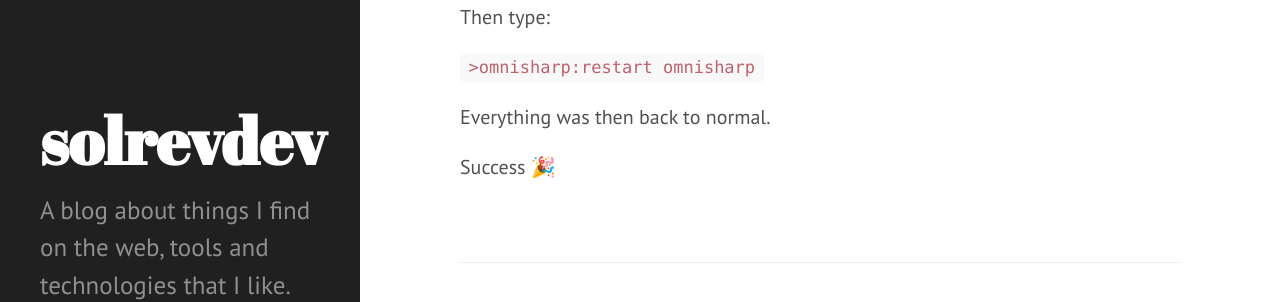
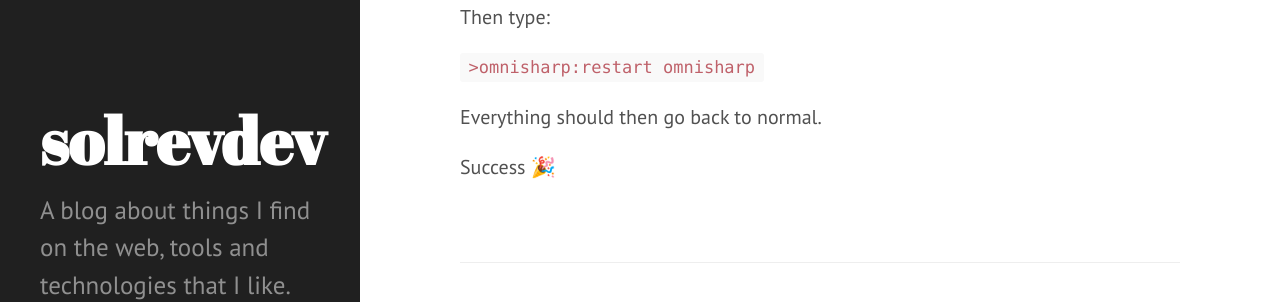
Before and after one commit to solrevdev/solrevdev.github.io, a Jekyll site: the page built from _posts/2020-03-01-restart-omnisharp-process-within-visual-studio-code.md, in a window 1280 px wide and 1083 px high. Shown: the part 459-761 px from the top of the window. Built offline with Jekyll 4.4.1, drawn with Linux system fonts in a browser that asks for light colours.

Commit message:
Create 2020-03-01-restart-omnisharp-process-within-visual-studio-code.md

```diff
--- a/_posts/2020-03-01-restart-omnisharp-process-within-visual-studio-code.md
+++ b/_posts/2020-03-01-restart-omnisharp-process-within-visual-studio-code.md
@@ -20,6 +20,6 @@ Then type:
 
 `>omnisharp:restart omnisharp`
 
-Everything was then back to normal.
+Everything should then go back to normal.
 
 Success 🎉
```
